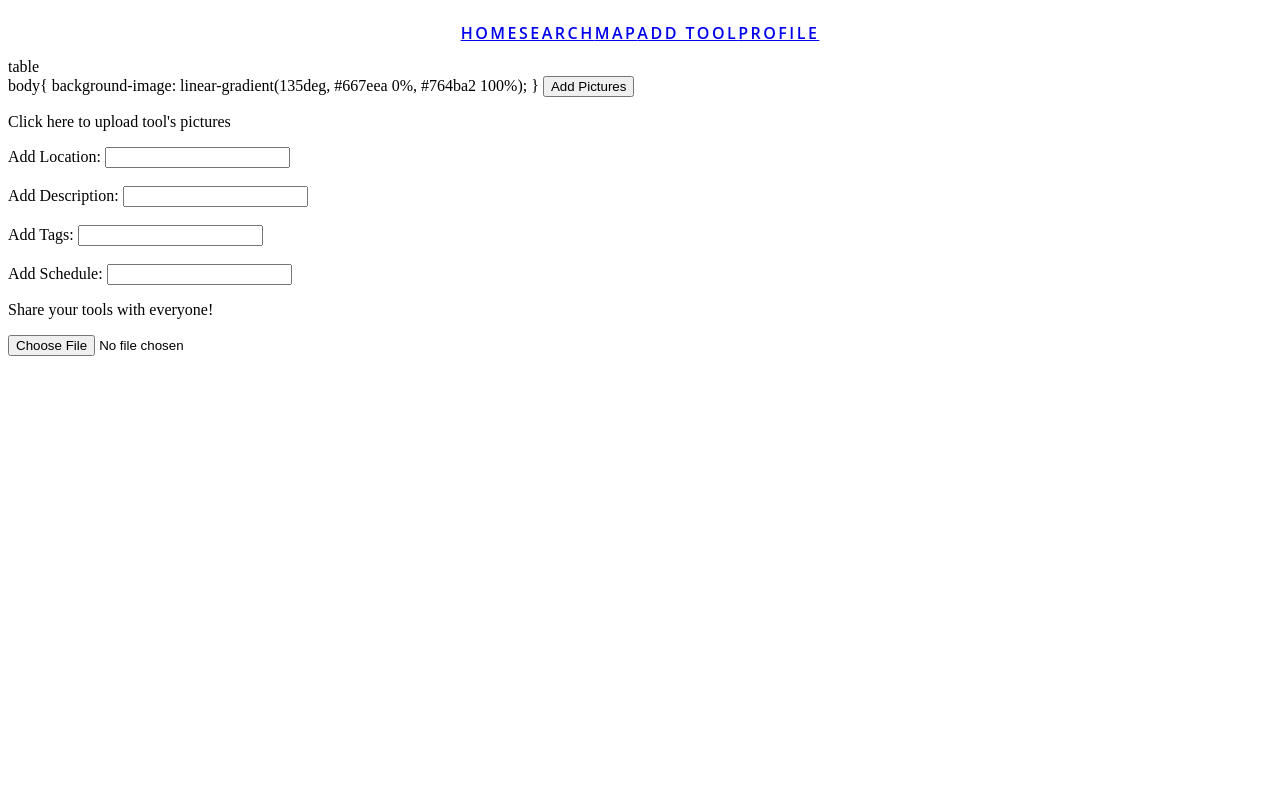
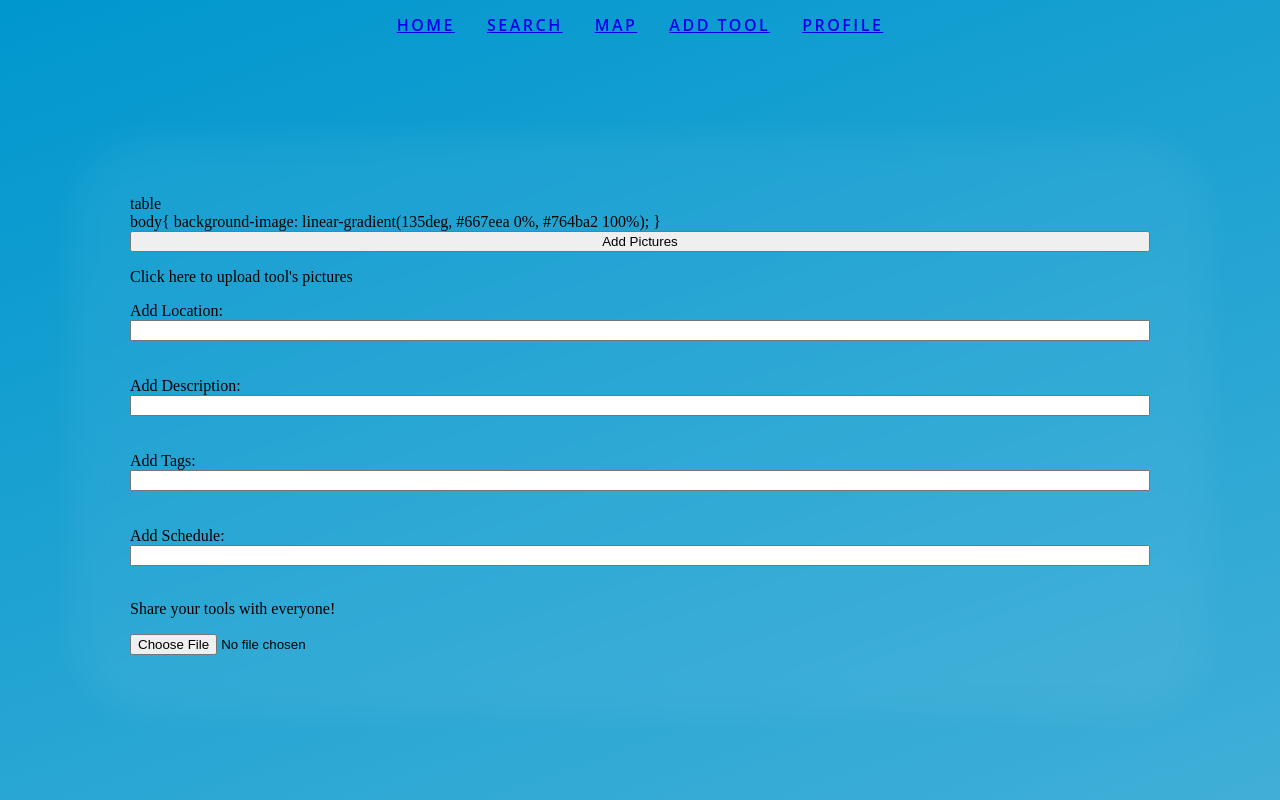
Before and after one commit to jacobef/djangang, a Django app: page /rental/add/ in a window 1280 px wide. Run offline with Django 4.2, Linux system fonts and the light colour scheme.

Commit message:
CSS + Menu Bar Update

```diff
--- a/djangang/static/style.css
+++ b/djangang/static/style.css
@@ -1,3 +1,21 @@
+body{
+    height: 100vh;
+    width: auto;
+    max-width: 1200px;
+    margin: auto;
+    background-size: cover !important;
+    background: linear-gradient(-20deg, #40afd7 0%, #0097ce 100%);
+    overflow: hidden;
+    display: -webkit-box;
+    display: -ms-flexbox;
+    display: flex;
+    -webkit-box-orient: vertical;
+    -webkit-box-direction: normal;
+    -ms-flex-direction: column;
+    flex-direction: column;
+    -webkit-box-pack: center;
+    -ms-flex-pack: center;
+}
 header .main-nav {
     margin: auto;
     width: 90%;
@@ -10,6 +28,10 @@ header .main-nav {
     justify-content: space-evenly;
 }
 
+header .main-nav a{
+      padding: 14px 16px;
+}
+
 header .main-nav ul {
     font-family: "Open Sans", sans-serif;
     font-weight: 600;
@@ -20,7 +42,7 @@ header .main-nav ul {
     display: -ms-flexbox;
     display: flex;
     margin: auto;
-    padding: 0;
+    padding: 0px;
     list-style: none;
 }
 
@@ -34,3 +56,25 @@ header .main-nav ul {
   /*background-color: darkblue;*/
   color: darkblue;
 }
+
+.banner {
+    width: 85%;
+    -webkit-backdrop-filter: blur(5px);
+    backdrop-filter: blur(5px);
+    padding: 30px 30px;
+    border-radius: 50px;
+    background-color: rgba(255, 255, 255, 0.05);
+    -webkit-box-shadow: 0px 0px 30px 30px rgb(255 255 255 / 5%);
+    box-shadow: 0px 0px 30px 30px rgb(255 255 255 / 5%);
+    display: -webkit-box;
+    display: -ms-flexbox;
+    display: flex;
+    -webkit-box-orient: vertical;
+    -webkit-box-direction: normal;
+    -ms-flex-direction: column;
+    flex-direction: column;
+    vertical-align: middle;
+    margin: auto auto;
+    -ms-flex-item-align: center;
+    align-self: center;
+}
--- a/djangang/templates/base.html
+++ b/djangang/templates/base.html
@@ -4,7 +4,7 @@
 <head>
     <meta charset="UTF-8">
     <title>{% block title %}{% endblock %}</title>
-  <link rel="stylesheet" href={% static "style.css" %}>
+    <link rel="stylesheet" href={% static "style.css" %}>
     {% block head %} {% endblock %}
 </head>
 <body>
@@ -21,7 +21,9 @@
     </ul>
 </nav>
 </header>
+<div class = "banner">
 {% block content %}
 {% endblock %}
+</div>
 </body>
 </html>
```
